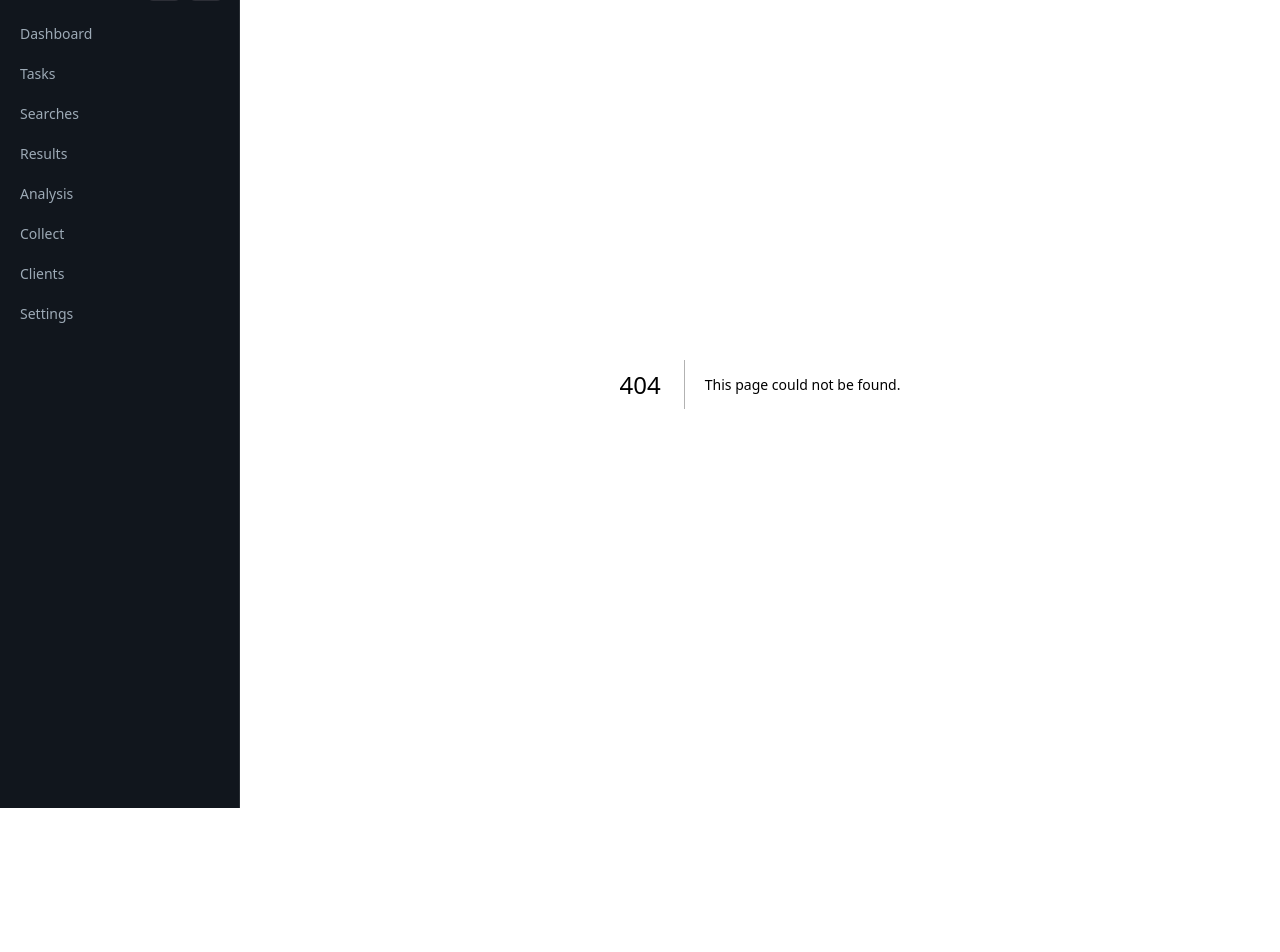
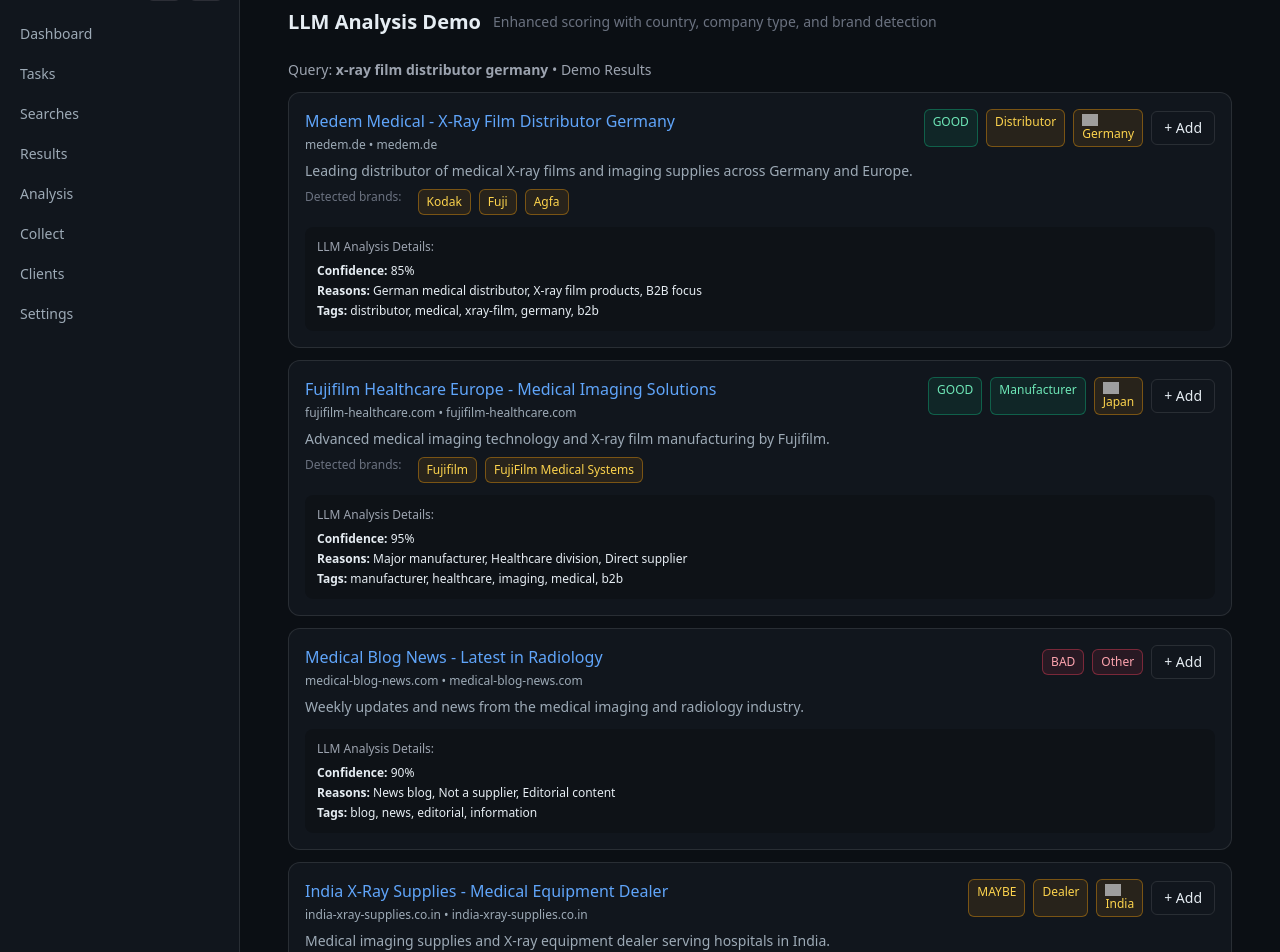
Before and after one commit to Oleh-seacrh/SAM, a Next.js app: page /test-ui in a window 1280 px wide. Before the commit this address had no page. Shown: the part 40-992 px from the top of the page. Before the commit the page ends 848 px from the top, so only its background shows below. Built offline with nearby package versions, Linux system fonts and the light colour scheme; grey boxes are pictures that could not be loaded.

Commit message:
Complete LLM analysis implementation with UI demo and testing
Co-authored-by: Oleh-seacrh <210059172+Oleh-seacrh@users.noreply.github.com>

```diff
--- /dev/null
+++ b/app/test-ui/page.tsx
@@ -0,0 +1,182 @@
+"use client";
+
+import { Badge } from "@/components/ui/Badge";
+import { BrandBadge } from "@/components/search/BrandBadge";
+import { CountryPill } from "@/components/search/CountryPill";
+import { TypePill } from "@/components/search/TypePill";
+
+// Mock data for demonstration
+const mockScores = {
+  "medem.de": {
+    label: "good" as const,
+    confidence: 0.85,
+    reasons: ["German medical distributor", "X-ray film products", "B2B focus"],
+    tags: ["distributor", "medical", "xray-film", "germany", "b2b"],
+    companyType: "distributor" as const,
+    countryISO2: "DE",
+    countryName: "Germany",
+    detectedBrands: ["Kodak", "Fuji", "Agfa"]
+  },
+  "fujifilm-healthcare.com": {
+    label: "good" as const,
+    confidence: 0.95,
+    reasons: ["Major manufacturer", "Healthcare division", "Direct supplier"],
+    tags: ["manufacturer", "healthcare", "imaging", "medical", "b2b"],
+    companyType: "manufacturer" as const,
+    countryISO2: "JP",
+    countryName: "Japan",
+    detectedBrands: ["Fujifilm", "FujiFilm Medical Systems"]
+  },
+  "medical-blog-news.com": {
+    label: "bad" as const,
+    confidence: 0.9,
+    reasons: ["News blog", "Not a supplier", "Editorial content"],
+    tags: ["blog", "news", "editorial", "information"],
+    companyType: "other" as const,
+    countryISO2: null,
+    countryName: null,
+    detectedBrands: []
+  },
+  "india-xray-supplies.co.in": {
+    label: "maybe" as const,
+    confidence: 0.65,
+    reasons: ["Local distributor", "Smaller market", "Limited information"],
+    tags: ["distributor", "local", "xray", "supplies"],
+    companyType: "dealer" as const,
+    countryISO2: "IN",
+    countryName: "India",
+    detectedBrands: ["Carestream", "Konica"]
+  }
+};
+
+const mockItems = [
+  {
+    title: "Medem Medical - X-Ray Film Distributor Germany",
+    link: "https://medem.de/products",
+    displayLink: "medem.de",
+    snippet: "Leading distributor of medical X-ray films and imaging supplies across Germany and Europe.",
+    homepage: "https://medem.de"
+  },
+  {
+    title: "Fujifilm Healthcare Europe - Medical Imaging Solutions",
+    link: "https://fujifilm-healthcare.com/eu/",
+    displayLink: "fujifilm-healthcare.com",
+    snippet: "Advanced medical imaging technology and X-ray film manufacturing by Fujifilm.",
+    homepage: "https://fujifilm-healthcare.com"
+  },
+  {
+    title: "Medical Blog News - Latest in Radiology",
+    link: "https://medical-blog-news.com/radiology",
+    displayLink: "medical-blog-news.com",
+    snippet: "Weekly updates and news from the medical imaging and radiology industry.",
+    homepage: "https://medical-blog-news.com"
+  },
+  {
+    title: "India X-Ray Supplies - Medical Equipment Dealer",
+    link: "https://india-xray-supplies.co.in/catalog",
+    displayLink: "india-xray-supplies.co.in",
+    snippet: "Medical imaging supplies and X-ray equipment dealer serving hospitals in India.",
+    homepage: "https://india-xray-supplies.co.in"
+  }
+];
+
+function getDomain(url: string): string {
+  try {
+    return new URL(url).hostname;
+  } catch {
+    return url;
+  }
+}
+
+export default function TestUIPage() {
+  return (
+    <div className="p-6 space-y-6">
+      <div className="flex items-center gap-3">
+        <h1 className="text-xl font-semibold">LLM Analysis Demo</h1>
+        <div className="text-sm text-gray-500">Enhanced scoring with country, company type, and brand detection</div>
+      </div>
+
+      <div className="space-y-3">
+        <div className="text-sm text-gray-400">
+          Query: <b>x-ray film distributor germany</b> • Demo Results
+        </div>
+
+        <ul className="space-y-3">
+          {mockItems.map((it) => {
+            const domain = getDomain(it.homepage);
+            const score = mockScores[domain as keyof typeof mockScores];
+
+            return (
+              <li key={it.link} className="rounded-xl bg-[var(--card)] p-4 border border-white/10">
+                <div className="flex items-start justify-between gap-4">
+                  <div className="flex-1">
+                    <a href={it.link} target="_blank" rel="noreferrer" className="text-blue-400 hover:underline">
+                      {it.title}
+                    </a>
+                    <div className="text-xs text-[var(--muted)] mt-1">
+                      {it.displayLink} •{" "}
+                      <a href={it.homepage} target="_blank" rel="noreferrer" className="hover:underline">
+                        {domain}
+                      </a>
+                    </div>
+                  </div>
+
+                  <div className="flex items-center gap-2">
+                    {/* Score badges */}
+                    {score && (
+                      <div className="flex gap-2">
+                        <Badge tone={score.label}>{score.label.toUpperCase()}</Badge>
+                        <TypePill companyType={score.companyType} />
+                        <CountryPill countryISO2={score.countryISO2} countryName={score.countryName} />
+                      </div>
+                    )}
+
+                    <button className="rounded-md text-sm px-3 py-1.5 border border-white/10 hover:bg-white/10">
+                      + Add
+                    </button>
+                  </div>
+                </div>
+
+                {/* snippet */}
+                {it.snippet && <p className="mt-2 text-sm text-[var(--muted)]">{it.snippet}</p>}
+
+                {/* Detected brands */}
+                {score?.detectedBrands?.length > 0 && (
+                  <div className="mt-2 flex flex-wrap gap-2">
+                    <div className="text-xs text-gray-500 mr-2">Detected brands:</div>
+                    {score.detectedBrands.map((b) => (
+                      <BrandBadge key={b} label={b} tone="maybe" />
+                    ))}
+                  </div>
+                )}
+
+                {/* Score details */}
+                {score && (
+                  <div className="mt-3 p-3 bg-black/20 rounded-lg">
+                    <div className="text-xs text-gray-400 mb-2">LLM Analysis Details:</div>
+                    <div className="text-xs space-y-1">
+                      <div><strong>Confidence:</strong> {(score.confidence * 100).toFixed(0)}%</div>
+                      <div><strong>Reasons:</strong> {score.reasons.join(', ')}</div>
+                      <div><strong>Tags:</strong> {score.tags.join(', ')}</div>
+                    </div>
+                  </div>
+                )}
+              </li>
+            );
+          })}
+        </ul>
+      </div>
+
+      <div className="mt-8 p-4 bg-green-500/10 border border-green-500/20 rounded-lg">
+        <h3 className="text-green-400 font-semibold mb-2">✅ Implementation Complete</h3>
+        <ul className="text-sm text-green-300 space-y-1">
+          <li>• LLM analyzes without hints - infers country, company type, and brands from content</li>
+          <li>• Enhanced UI with proper badges for GOOD/MAYBE/BAD, company type, and country flags</li>
+          <li>• Homepage content scraping with 5-second timeout (up to 2k characters)</li>
+          <li>• Graceful fallback handling for missing data and API timeouts</li>
+          <li>• Brand detection only from actual content mentions</li>
+        </ul>
+      </div>
+    </div>
+  );
+}
```
